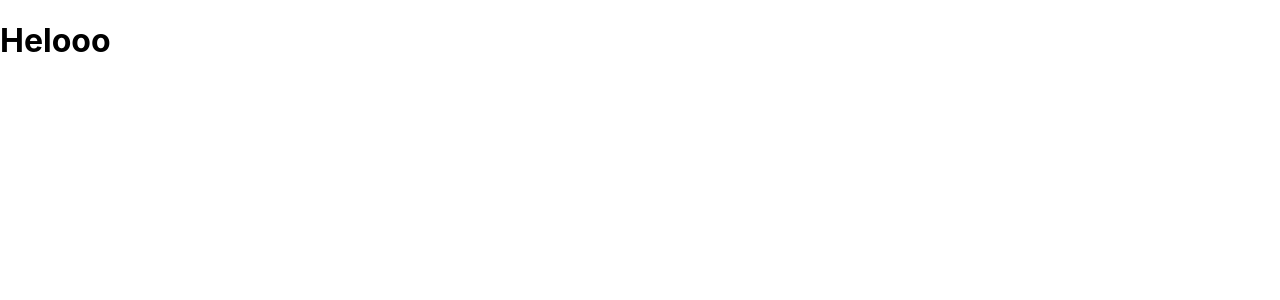
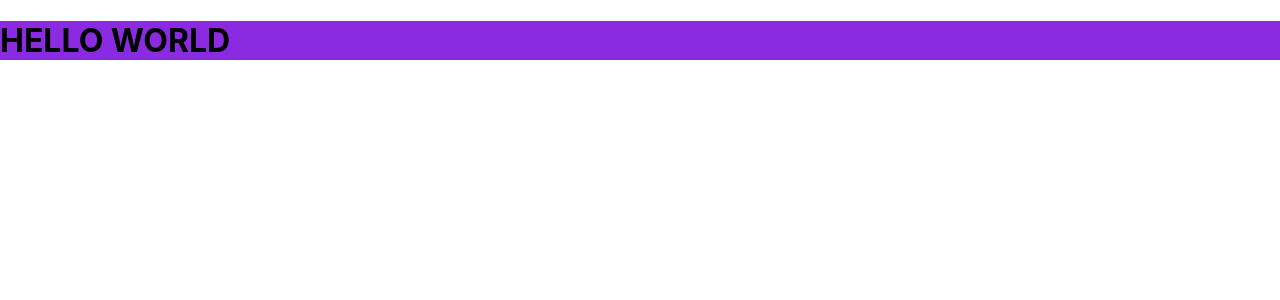
Before and after one commit to musman25831/Nex-App, a Next.js app: page / in a window 1280 px wide. Shown: the top 300 px of the page. Built offline with nearby package versions, Linux system fonts and the light colour scheme.

Commit message:
slider set ready

```diff
--- /dev/null
+++ b/components/Slider/Slider.js
@@ -0,0 +1,10 @@
+import styles from "./Slider.module.scss"
+
+const Slider =()=> {
+  return (
+    <div className={styles.main}>
+      <h1>HELLO WORLD</h1>
+    </div>
+  )
+}
+export default  Slider;
--- /dev/null
+++ b/components/Slider/Slider.module.scss
@@ -0,0 +1,3 @@
+.main{
+    background-color: blueviolet;
+}
--- a/package.json
+++ b/package.json
@@ -11,7 +11,8 @@
   "dependencies": {
     "next": "12.3.0",
     "react": "18.2.0",
-    "react-dom": "18.2.0"
+    "react-dom": "18.2.0",
+    "sass": "^1.54.9"
   },
   "devDependencies": {
     "eslint": "8.23.0",
--- a/pages/index.js
+++ b/pages/index.js
@@ -1,11 +1,10 @@
-import Head from 'next/head'
-import Image from 'next/image'
+import Slider from '../components/slider/slider'
 import styles from '../styles/Home.module.css'
 
 export default function Home() {
   return (
     <div>
-      <h1>Helooo</h1>
+      <Slider/>
     </div>
   )
 }
```
Also changed, not shown: 1 other file (tests, documents, lock files or other folders).
